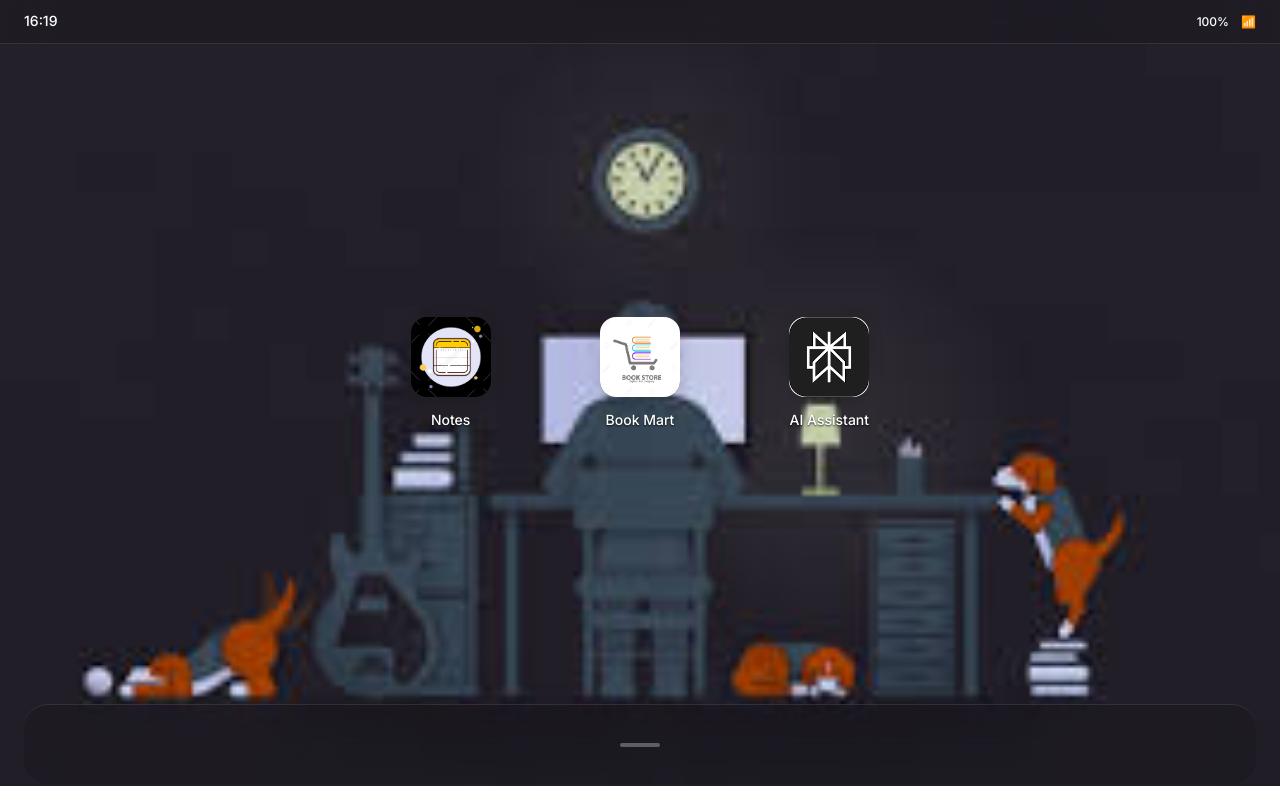
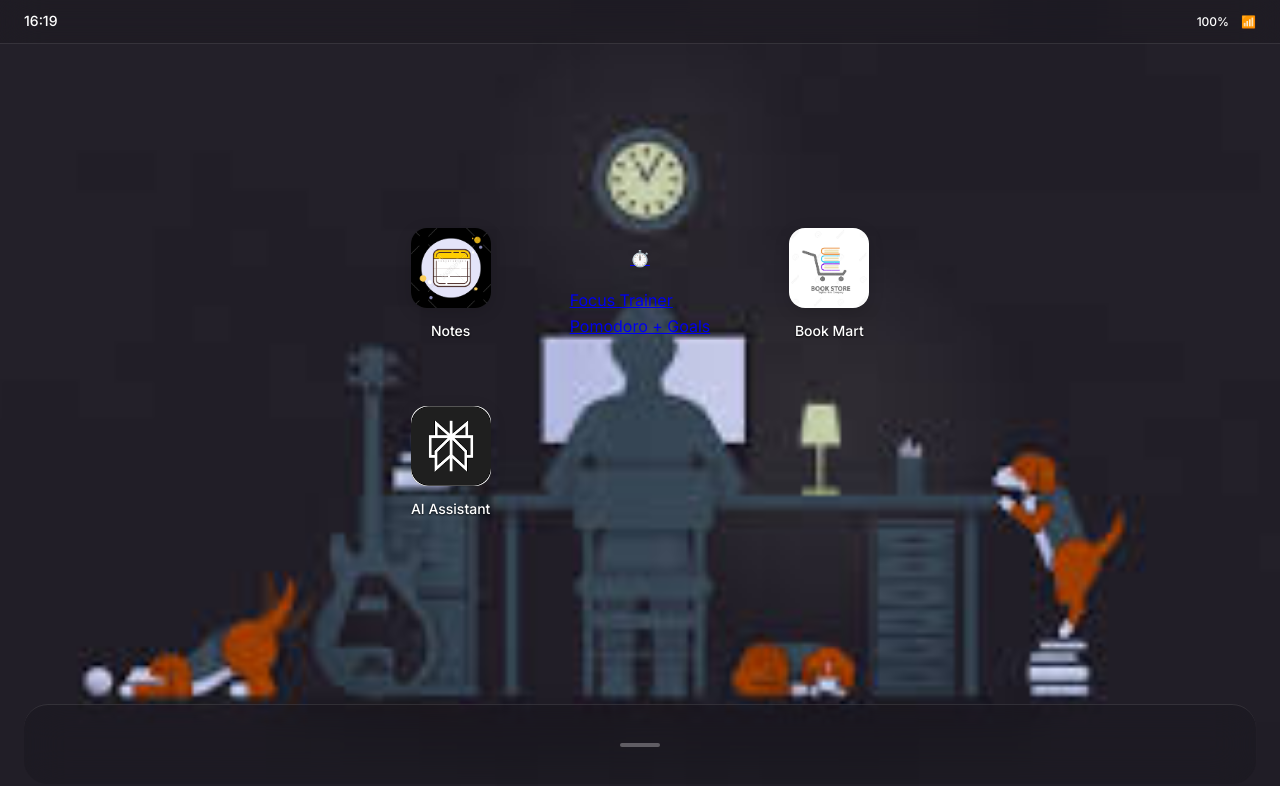
Before and after one commit to Xahyx7/project-xenox, a plain HTML site: page index.html in a window 1280 px wide. Drawn offline with Linux system fonts and the light colour scheme.

Commit message:
Update index.html

```diff
--- a/index.html
+++ b/index.html
@@ -33,6 +33,13 @@
                 <span class="app-label">Notes</span>
             </div>
 
+       <a href="apps/focus-trainer.html" class="app-card">
+  <div class="app-icon">⏱️</div>
+  <div class="app-title">Focus Trainer</div>
+  <div class="app-subtitle">Pomodoro + Goals</div>
+</a>
+
+
             <div class="app-icon" onclick="openApp('bookmart')">
                 <div class="app-icon-image">
                     <img src="assets/images/bookmart.jpg" alt="Book Mart" loading="lazy">
```
